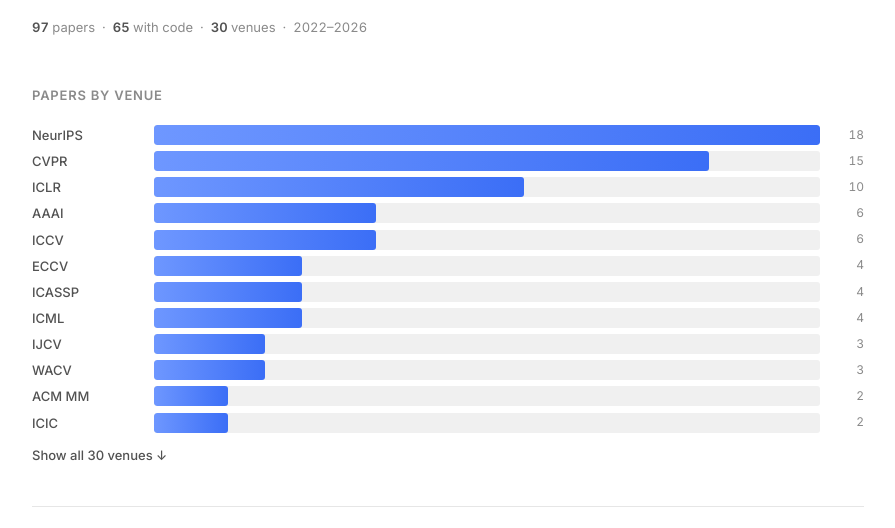
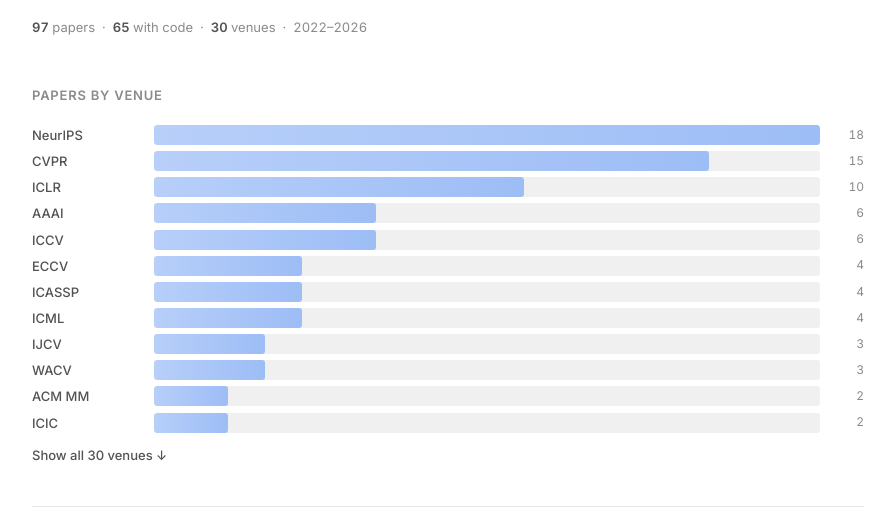
Before and after one commit to xyjie37/Awesome-CLIP-TTA, a plain HTML site: page docs/index.html in a window 1280 px wide. Shown: the part 235-763 px from the top of the page, without its empty margins (192-1087 px from the left). Drawn offline with Linux system fonts and the light colour scheme.

Commit message:
Tone down colors: softer pastel-blue bars, purer light-blue links
- Bar gradient muted (#b7cff9 -> #9dbdf6 light, #5479c9 -> #4668b3 dark)
- Link accent changed from violet-tinted blue to pure blue (#2e86f0)

```diff
--- a/docs/index.html
+++ b/docs/index.html
@@ -19,9 +19,9 @@
     --track: #f0f0f0;
     --zebra: #f5f8ff;
     --zebra-hover: #ecf2ff;
-    --accent: #3b6ef6;
-    --accent-hover: #2f5cd8;
-    --bar-grad: linear-gradient(90deg, #6e97ff 0%, #3b6ef6 100%);
+    --accent: #2e86f0;
+    --accent-hover: #1d6fd8;
+    --bar-grad: linear-gradient(90deg, #b7cff9 0%, #9dbdf6 100%);
   }
   html.dark {
     --bg: #0a0a0a;
@@ -33,9 +33,9 @@
     --track: #1f1f1f;
     --zebra: #0e1524;
     --zebra-hover: #141e33;
-    --accent: #6b97ff;
-    --accent-hover: #8fb0ff;
-    --bar-grad: linear-gradient(90deg, #84a9ff 0%, #5b86f5 100%);
+    --accent: #6da2f8;
+    --accent-hover: #8fb8fa;
+    --bar-grad: linear-gradient(90deg, #5479c9 0%, #4668b3 100%);
   }
   * { margin: 0; padding: 0; box-sizing: border-box; }
   html { -webkit-font-smoothing: antialiased; text-rendering: optimizeLegibility; }
```
